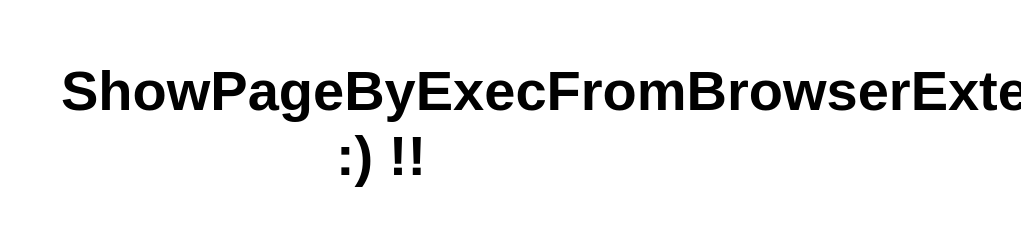
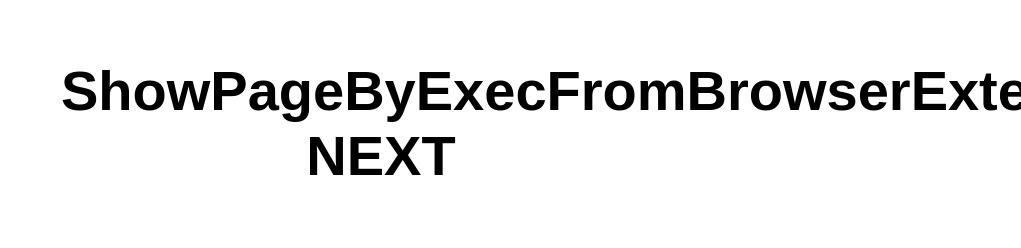
Before and after one commit to Kamys85/Adam8888PlatformExtension, a website: page src/index.html in a window 1280 px wide. Shown: the top 248 px of the page, without its empty margins (259-1280 px from the left). Drawn offline with Linux system fonts and the light colour scheme.

Commit message:
Update index.html

```diff
--- a/src/index.html
+++ b/src/index.html
@@ -10,7 +10,7 @@
 
 <body>
   <main>
-    <h1>ShowPageByExecFromBrowserExtension :) !!</h1>
+    <h1>ShowPageByExecFromBrowserExtension NEXT</h1>
   </main>
 </body>
 
```
